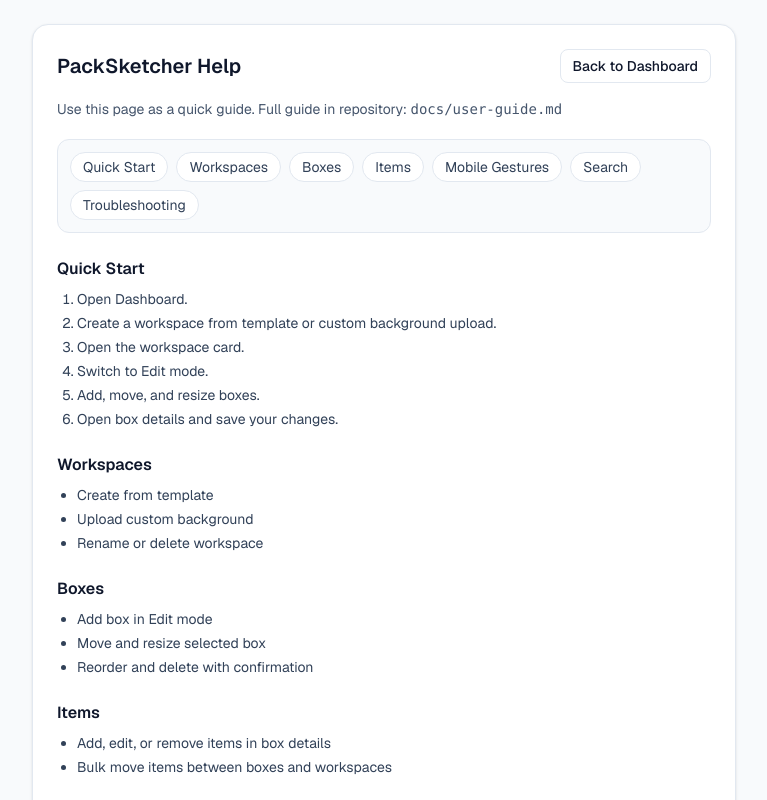
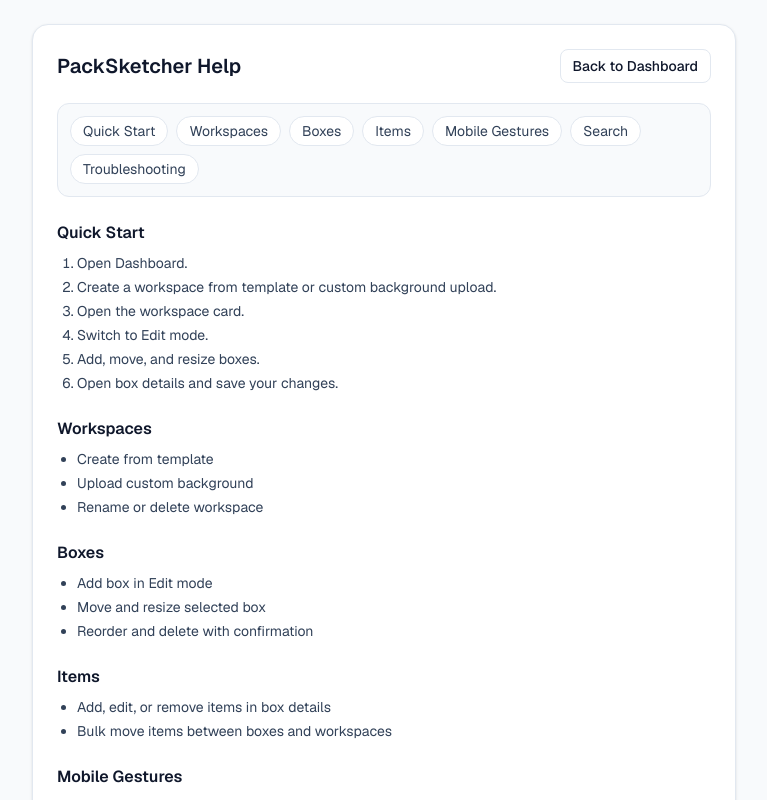
Before and after one commit to AAojstersek/packSketcher, a Next.js app: page /dashboard/help in a window 1280 px wide. Shown: the top 800 px of the page, without its empty margins (256-1023 px from the left). Built offline with nearby package versions, Linux system fonts and the light colour scheme.

Commit message:
izbris teksta na help strani

```diff
--- a/src/app/(dashboard)/dashboard/help/page.tsx
+++ b/src/app/(dashboard)/dashboard/help/page.tsx
@@ -25,9 +25,7 @@ export default function DashboardHelpPage() {
             </Link>
           </div>
 
-          <p className="text-sm text-slate-600">
-            Use this page as a quick guide. Full guide in repository: <code>docs/user-guide.md</code>
-          </p>
+          {/* Reserved for a future video tutorial link. */}
 
           <nav aria-label="Help sections" className="mt-5 rounded-xl border border-slate-200 bg-slate-50 p-3">
             <ul className="flex flex-wrap gap-2 text-xs sm:text-sm">
```
Also changed, not shown: 1 other file (tests, documents, lock files or other folders).
